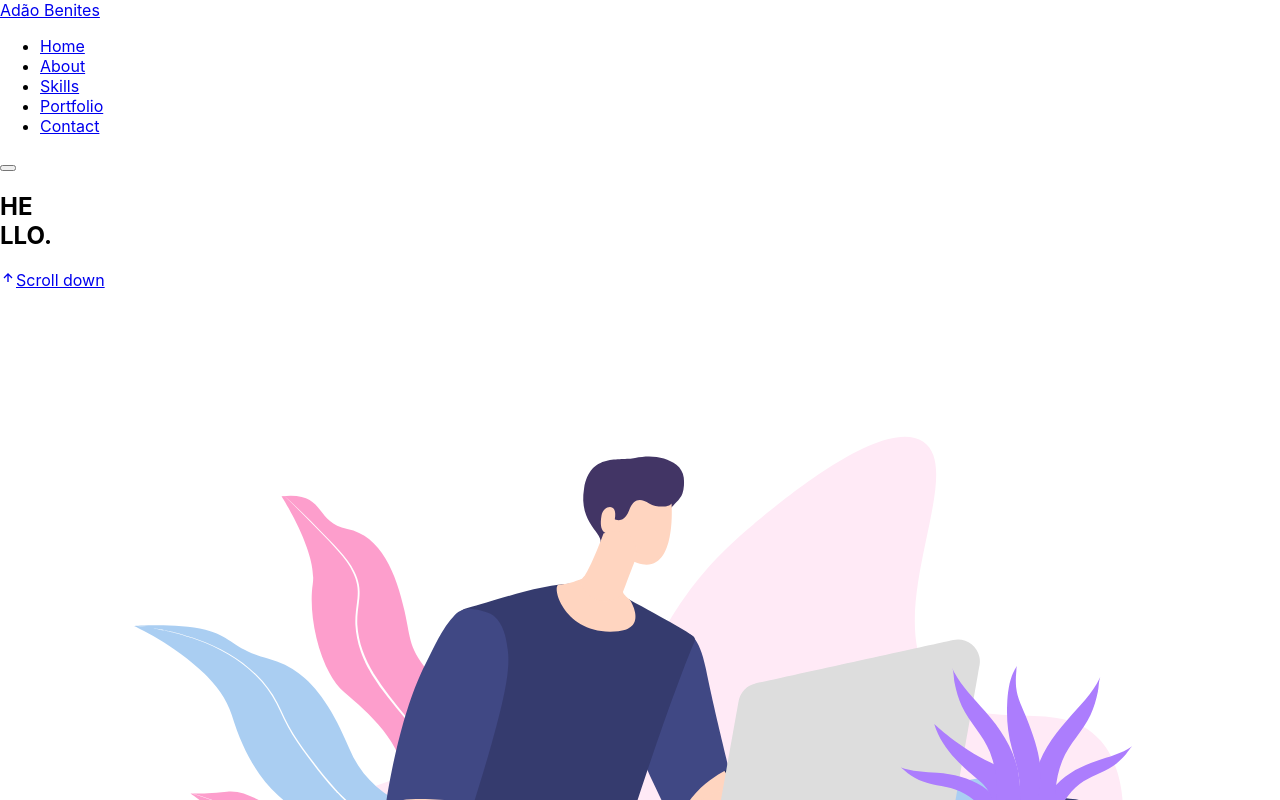
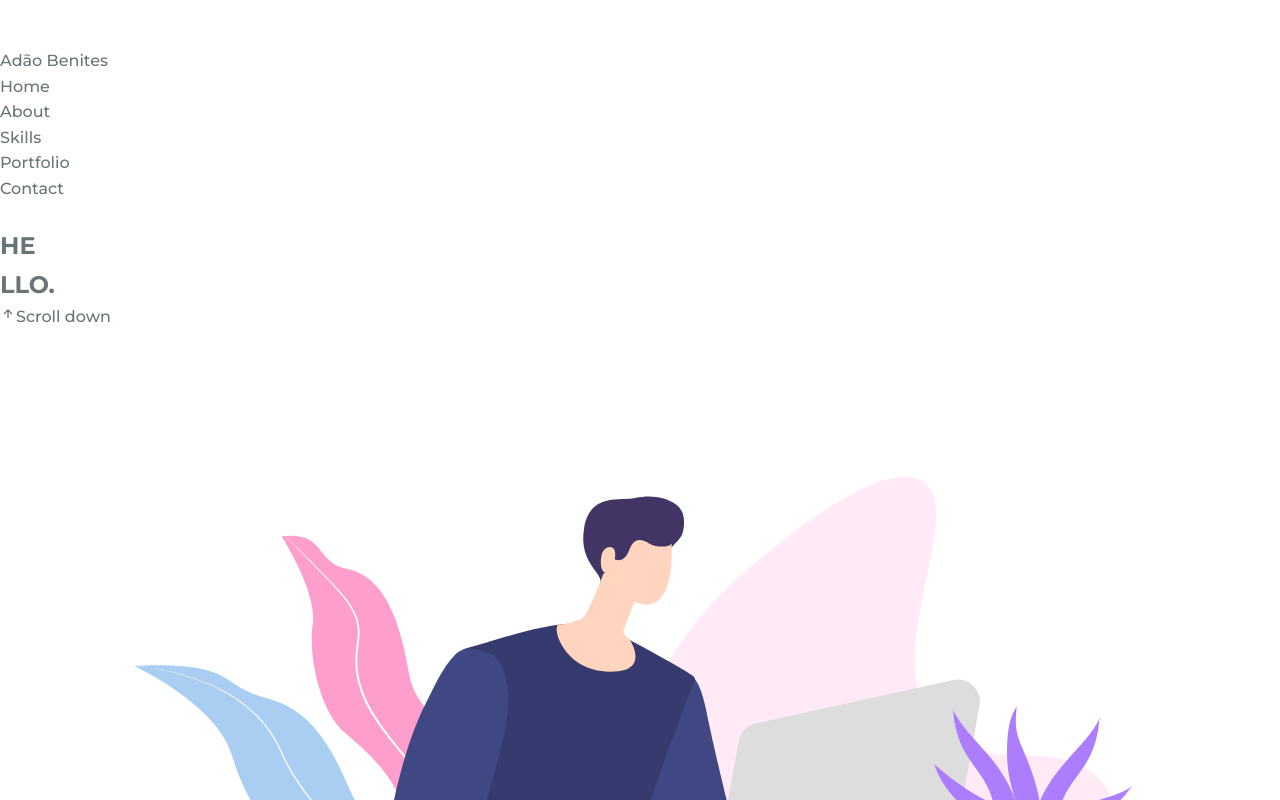
Before and after one commit to AdaoBJr/Portfolio, a React (Create React App) app: page / in a window 1280 px wide. Shown: the top 800 px of the page. Built offline with nearby package versions, Linux system fonts and the light colour scheme; the HTML template or start-up script is replaced by a standard one.

Commit message:
style: :sparkles: added zero format in elements default - App.css

```diff
--- a/src/App.css
+++ b/src/App.css
@@ -45,3 +45,50 @@
 :root {
   --z-fixed: 100;
 }
+
+/*===== BASE =====*/
+*,::before,::after {
+  box-sizing: border-box;
+}
+
+html {
+  scroll-behavior: smooth;
+}
+
+body {
+  margin: var(--header-height) 0 0 0;
+  font-family: var(--body-font);
+  font-size: var(--normal-font-size);
+  font-weight: var(--font-medium);
+  color: var(--text-color);
+  line-height: 1.6;
+}
+
+h1,h2,p {
+  margin: 0;
+}
+
+ul {
+  margin: 0;
+  padding: 0;
+  list-style: none;
+}
+
+a {
+  text-decoration: none;
+  color: var(--text-color);
+}
+
+button {
+  font-family: var(--body-font);
+  font-size: var(--normal-font-size);
+  border: none;
+  background: inherit;
+  border-radius: inherit;
+}
+
+img {
+  max-width: 100%;
+  height: auto;
+  display: block;
+}
```
